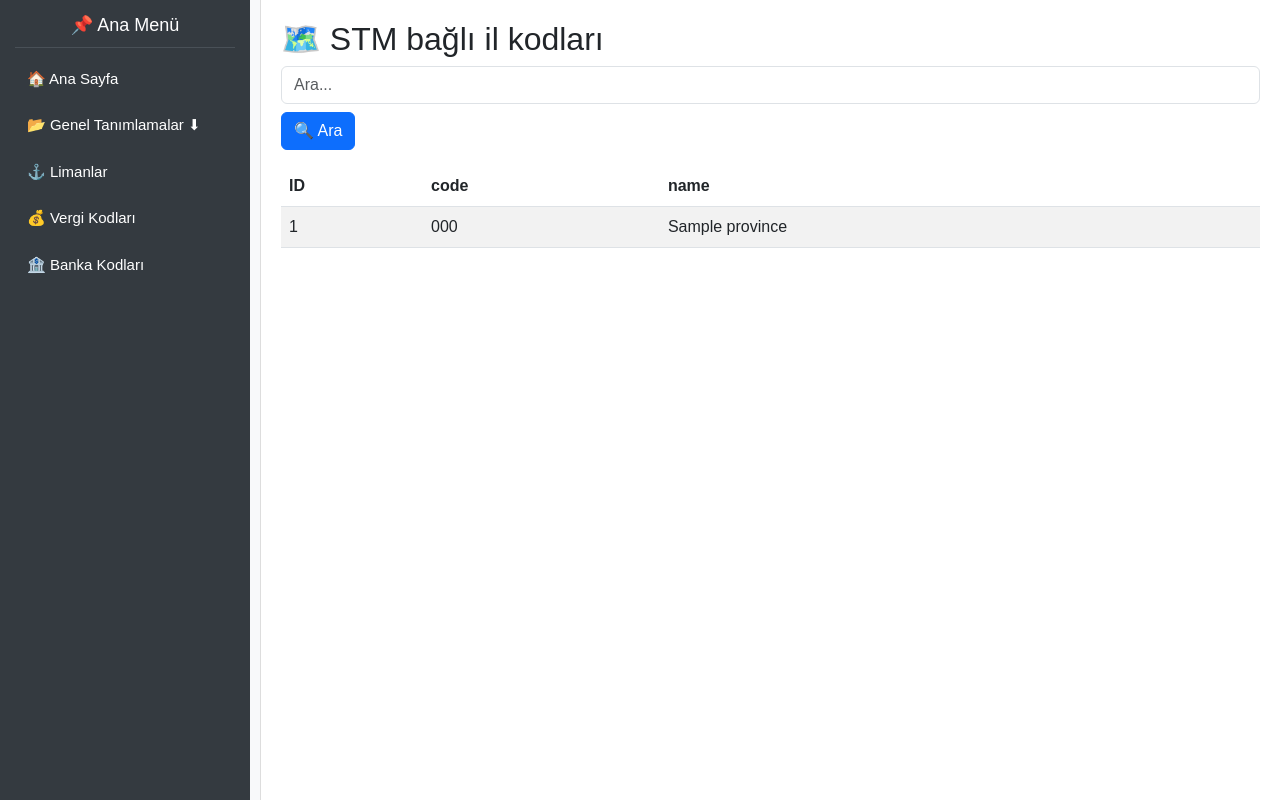
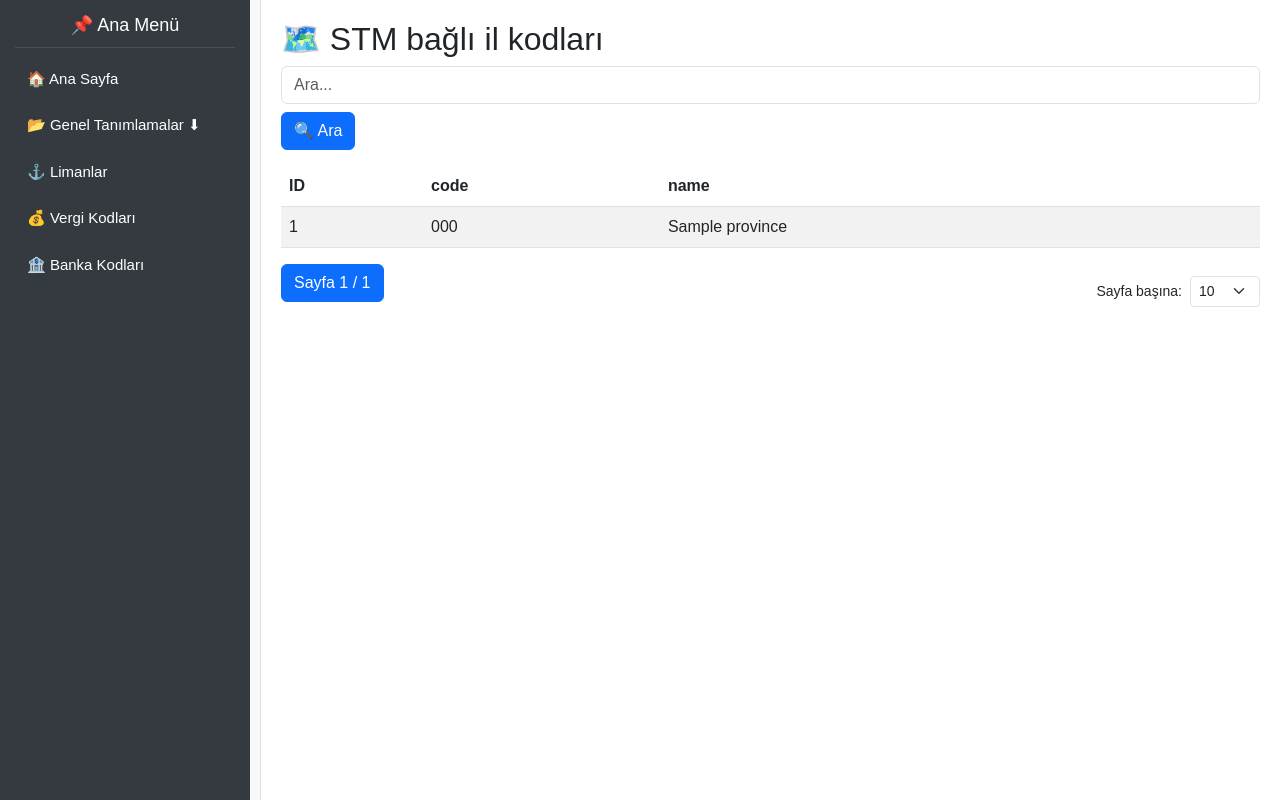
Before and after one commit to hermanjons/CustomsManagerOnline, a Django app: page /customs_general/model-data/province/ in a window 1280 px wide. Run offline with Django 4.2, Linux system fonts and the light colour scheme; tables that the repository leaves empty hold one stand-in row (values such as "Sample post"); some libraries are stand-ins or nearby versions.

Commit message:
Optimized pagination UI: records per page selector moved to bottom left

```diff
--- a/customs_general/views.py
+++ b/customs_general/views.py
@@ -7,7 +7,7 @@ from django.contrib.admin.views.decorators import staff_member_required
 from .constants import MODEL_ICONS
 from django.shortcuts import render
 from django.db.models import Q
-
+from django.core.paginator import Paginator
 
 
 def model_data(request, model):
@@ -32,6 +32,18 @@ def model_data(request, model):
 
         objects = objects.filter(search_filters)
 
+    # Kullanıcının belirlediği sayfa başına gösterilecek veri miktarını al
+    per_page = request.GET.get("per_page", 10)  # Varsayılan olarak 10 değer göster
+    try:
+        per_page = int(per_page) if int(per_page) in [10, 25, 50, 100] else 10
+    except ValueError:
+        per_page = 10  # Geçersiz giriş olursa varsayılan 10
+
+    # Sayfalama işlemi
+    paginator = Paginator(objects, per_page)
+    page_number = request.GET.get("page")
+    page_obj = paginator.get_page(page_number)
+
     # Modelin field bilgilerini al
     field_names = [field.verbose_name for field in model_class._meta.fields]
     field_keys = [field.name for field in model_class._meta.fields]
@@ -40,10 +52,11 @@ def model_data(request, model):
         "model": model,
         "model_display_name": model_display_name,
         "model_icon": model_icon,
-        "objects": objects,
+        "page_obj": page_obj,  # Sayfalama nesnesini template'e gönder
         "field_names": field_names,
         "field_keys": field_keys,
         "query": query,  # Arama kutusuna girilen değerin korunması için
+        "per_page": per_page,  # Sayfa başına gösterilecek öğe sayısı
     })
 
 
--- a/templates/customs_general/model_data.html
+++ b/templates/customs_general/model_data.html
@@ -17,7 +17,7 @@
         {% endif %}
     </form>
 
-    {% if objects %}
+    {% if page_obj %}
         <table class="table table-striped">
             <thead>
                 <tr>
@@ -27,7 +27,7 @@
                 </tr>
             </thead>
             <tbody>
-                {% for object in objects %}
+                {% for object in page_obj %}
                     <tr>
                         {% for key in field_keys %}
                             <td>{{ object|getattr_custom:key }}</td>
@@ -36,6 +36,49 @@
                 {% endfor %}
             </tbody>
         </table>
+
+        <!-- Sayfalama Butonları -->
+        <div class="d-flex justify-content-between align-items-center mt-3">
+    <!-- Sayfalama Butonları -->
+    <nav>
+        <ul class="pagination">
+            {% if page_obj.has_previous %}
+                <li class="page-item">
+                    <a class="page-link" href="?page=1&per_page={{ per_page }}&q={{ query }}">⏮️ İlk</a>
+                </li>
+                <li class="page-item">
+                    <a class="page-link" href="?page={{ page_obj.previous_page_number }}&per_page={{ per_page }}&q={{ query }}">⬅️ Önceki</a>
+                </li>
+            {% endif %}
+
+            <li class="page-item active">
+                <span class="page-link">Sayfa {{ page_obj.number }} / {{ page_obj.paginator.num_pages }}</span>
+            </li>
+
+            {% if page_obj.has_next %}
+                <li class="page-item">
+                    <a class="page-link" href="?page={{ page_obj.next_page_number }}&per_page={{ per_page }}&q={{ query }}">Sonraki ➡️</a>
+                </li>
+                <li class="page-item">
+                    <a class="page-link" href="?page={{ page_obj.paginator.num_pages }}&per_page={{ per_page }}&q={{ query }}">⏭️ Son</a>
+                </li>
+            {% endif %}
+        </ul>
+    </nav>
+
+    <!-- Sayfa Başına Kaç Kayıt Gösterileceğini Seç (Sol Alt Köşede ve Küçük) -->
+    <form method="GET" action="" class="d-flex align-items-center" style="font-size: 14px; margin-left: auto;">
+        <label for="per_page" class="me-2">Sayfa başına:</label>
+        <select name="per_page" class="form-select form-select-sm" onchange="this.form.submit()" style="width: auto;">
+            <option value="10" {% if per_page == 10 %}selected{% endif %}>10</option>
+            <option value="25" {% if per_page == 25 %}selected{% endif %}>25</option>
+            <option value="50" {% if per_page == 50 %}selected{% endif %}>50</option>
+            <option value="100" {% if per_page == 100 %}selected{% endif %}>100</option>
+        </select>
+        <input type="hidden" name="q" value="{{ query }}">  <!-- Arama terimini koru -->
+    </form>
+</div>
+
     {% else %}
         <p class="text-center">Bu modelde eşleşen veri bulunmuyor.</p>
     {% endif %}
```
